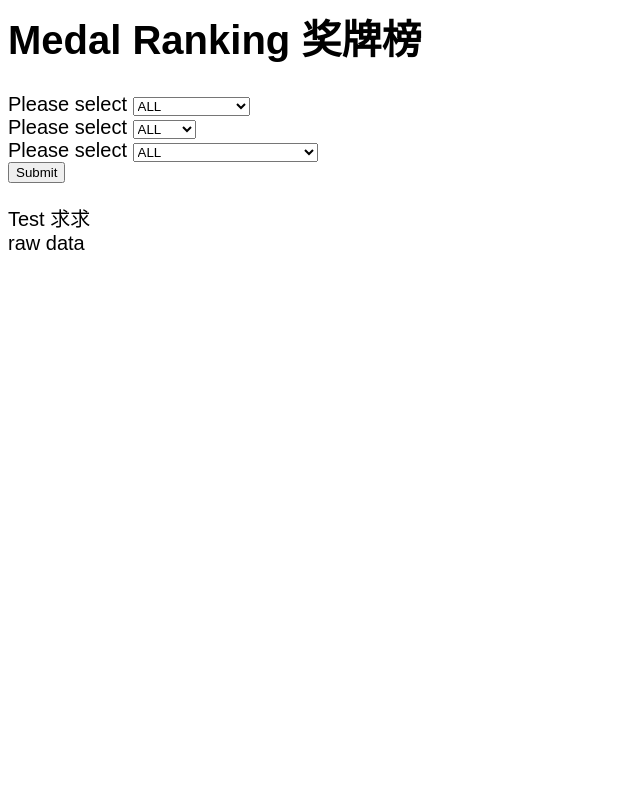
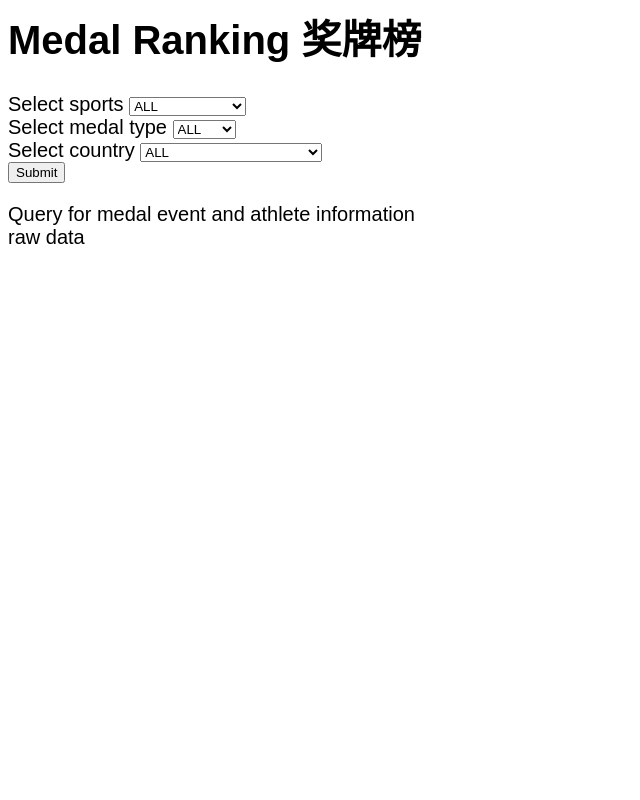
Before and after one commit to yiiihao/project1, a Flask app: page /medal_ranking in a window 1280 px wide. Shown: the whole page, without its empty margins (0-640 px from the left). Run offline with Flask 2, Linux system fonts and the light colour scheme; parts of the project's set-up code (start-up, migrations or seed data) failed here and were passed over.

Commit message:
Update medal_ranking.html

```diff
--- a/templates/medal_ranking.html
+++ b/templates/medal_ranking.html
@@ -14,7 +14,7 @@
 <form class="form-inline" method="POST" action="{{ url_for('medal_ranking') }}">
   <div class="form-group">
     <div class="input-group">
-        <span class="input-group-addon">Please select</span>
+        <span class="input-group-addon">Select sports</span>
             <select name="category" class="selectpicker form-control">
               <option value="ALL">ALL</option>
               <option value="Figure Skating">Figure Skating</option>
@@ -22,7 +22,7 @@
               <option value="Snowboard">Snowboard</option>
             </select>
      <br>
-        <span class="input-group-addon">Please select</span>
+        <span class="input-group-addon">Select medal type</span>
             <select name="type" class="selectpicker form-control">
               <option value="ALL">ALL</option>
               <option value="gold">gold</option>
@@ -30,10 +30,10 @@
               <option value="bronze">bronze</option>
             </select>
      <br>
-        <span class="input-group-addon">Please select</span>
+        <span class="input-group-addon">Select country</span>
            <select name="country" class="selectpicker form-control">
               <option value="ALL">ALL</option>
-              <option value="People's Republic of China">People''s Republic of China</option>
+              <option value="People's Republic of China">People's Republic of China</option>
               <option value="ROC">ROC</option>
               <option value="Japan">Japan</option>
               <option value="Switzerland">Switzerland</option>
@@ -48,7 +48,7 @@
   </div>
 </form>
 
- Test 求求 <br>
+ Query for medal event and athlete information <br>
  raw data
  <div>{{raw_data}}<div>
  <br>
```
